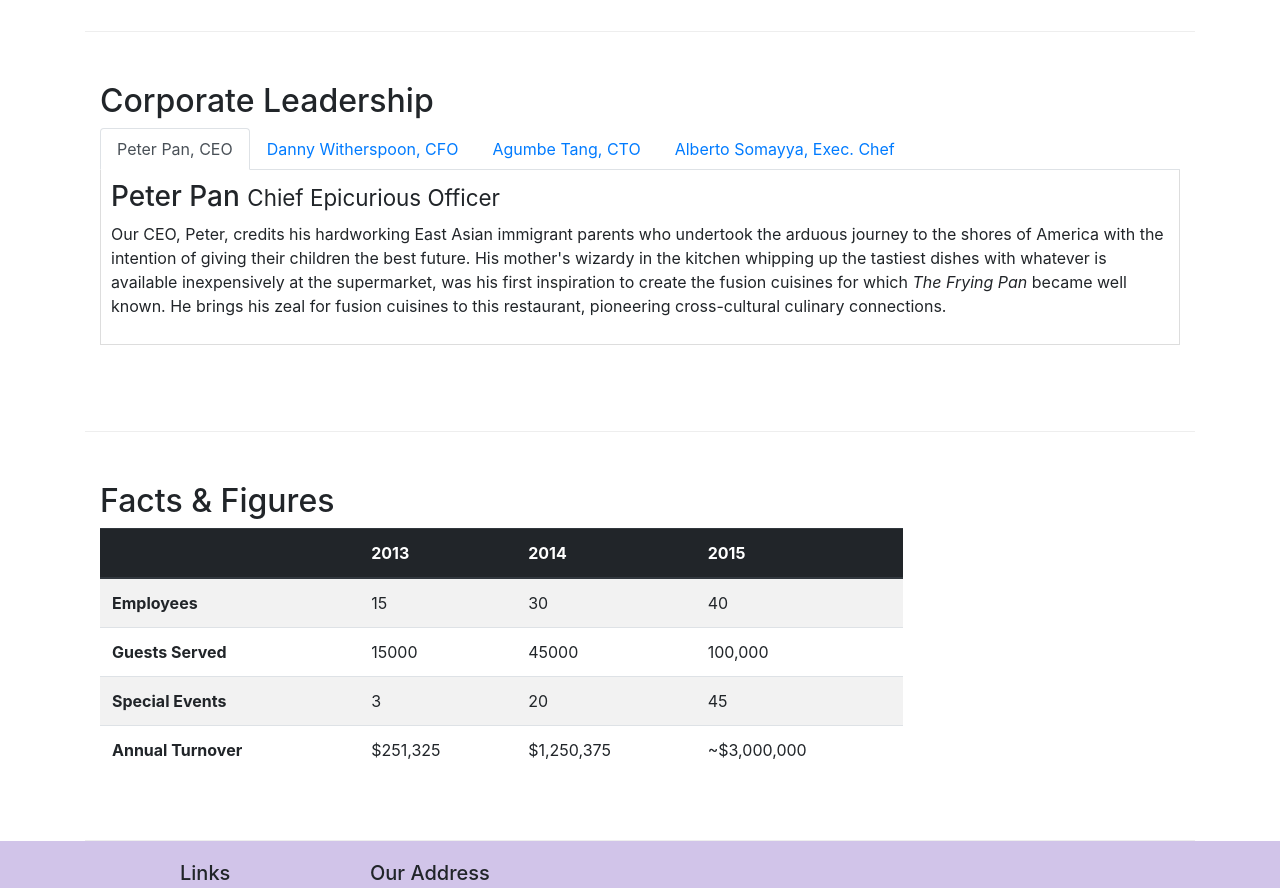
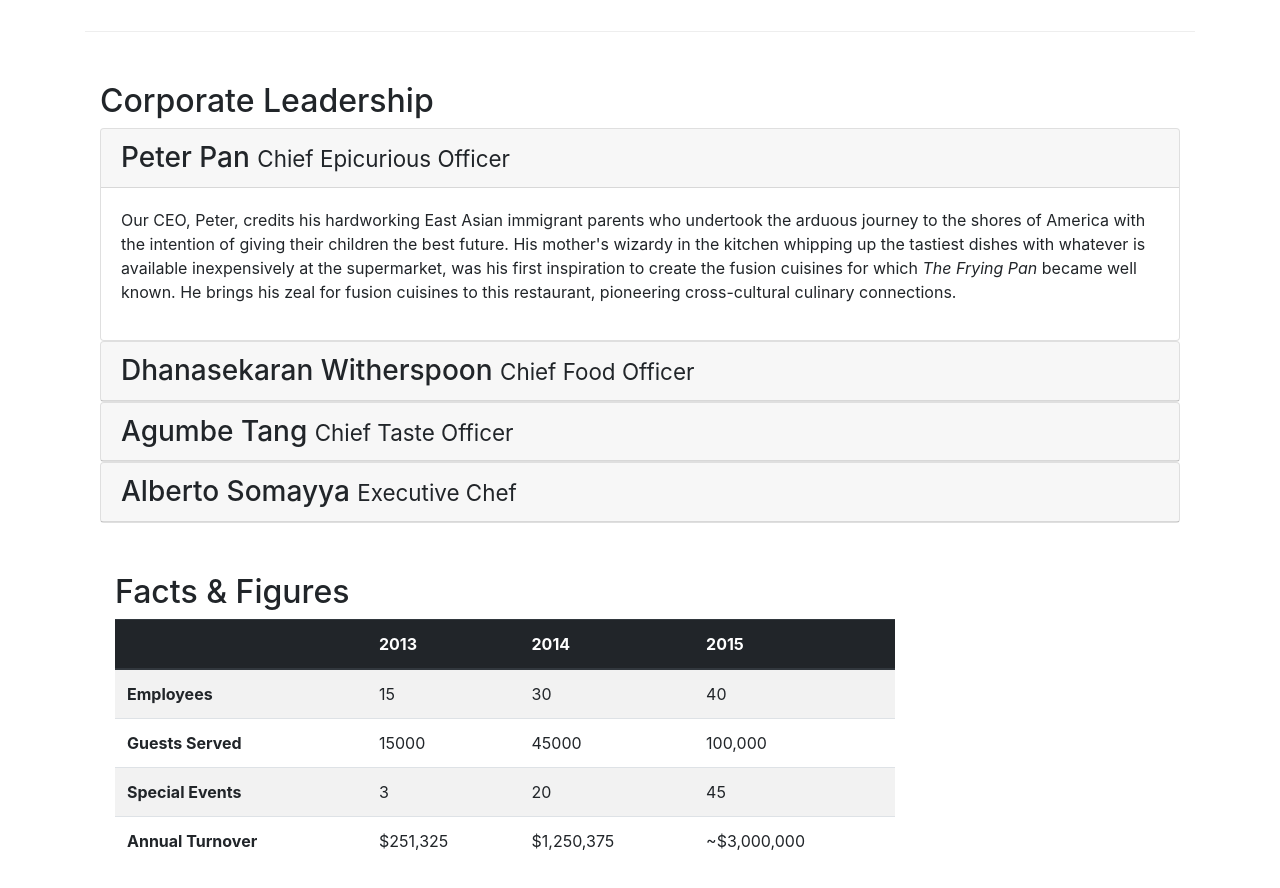
Before and after one commit to silvacreates/conFusion, a website: page aboutus.html in a window 1280 px wide. Shown: the part 940-1828 px from the top of the page. Drawn offline with nearby package versions, Linux system fonts and the light colour scheme.

Commit message:
Accordion

```diff
--- a/aboutus.html
+++ b/aboutus.html
@@ -102,35 +102,56 @@
         <div class="row row-content">
             <div class="col-12">
                 <h2>Corporate Leadership</h2>
-                <ul class="nav nav-tabs">
-                    <li class="nav-item">
-                       <a class="nav-link active" href="#peter" role="tab" data-toggle="tab">Peter Pan, CEO</a>
-                    </li>
-                    <li class="nav-item">
-                       <a class="nav-link" href="#danny" role="tab" data-toggle="tab">Danny Witherspoon, CFO</a>
-                    </li>
-                    <li class="nav-item">
-                       <a class="nav-link" href="#agumbe" role="tab" data-toggle="tab">Agumbe Tang, CTO</a>
-                    </li>
-                    <li class="nav-item">
-                       <a class="nav-link" href="#alberto" role="tab" data-toggle="tab">Alberto Somayya, Exec. Chef</a>
-                    </li>
-                </ul>
-                <div class="tab-content">
-                    <div role="tabpanel" class="tab-pane fade show active" id="peter">
-                        <h3>Peter Pan <small>Chief Epicurious Officer</small></h3>
+
+                <div id="accordion">
+                    <div class="card">
+                        <div class="card-header role="tab" id="peterhead">
+                            <h3 class="mb-0">
+                                <a data-toggle="collapse" data-target="#peter">Peter Pan <small>Chief Epicurious Officer</small>
+                                </a>
+                            </h3>
+                        </div>
+                        <div class="collapse show" id="peter" data-parent="#accordion">
+                            <div class="card-body">
                                 <p class="d-none d-sm-block">Our CEO, Peter, credits his hardworking East Asian immigrant parents who undertook the arduous journey to the shores of America with the intention of giving their children the best future. His mother's wizardy in the kitchen whipping up the tastiest dishes with whatever is available inexpensively at the supermarket, was his first inspiration to create the fusion cuisines for which <em>The Frying Pan</em> became well known. He brings his zeal for fusion cuisines to this restaurant, pioneering cross-cultural culinary connections.</p>
                             </div>
-                    <div role="tabpanel" class="tab-pane fade" id="danny">
-                        <h3>Dhanasekaran Witherspoon <small>Chief Food Officer</small></h3>
+                        </div>
+                    </div>
+                    <div class="card">
+                        <div class="card-header role="tab" id="dannyhead">
+                            <h3 class="mb-0">
+                                <a class="collapsed" data-toggle="collapse" data-target="#danny">Dhanasekaran Witherspoon <small>Chief Food Officer</small>
+                                </a>
+                            </h3>
+                        </div>
+                        <div class="collapse" id="danny" data-parent="#accordion">
+                            <div class="card-body">
                                 <p class="d-none d-sm-block">Our CFO, Danny, as he is affectionately referred to by his colleagues, comes from a long established family tradition in farming and produce. His experiences growing up on a farm in the Australian outback gave him great appreciation for varieties of food sources. As he puts it in his own words, <em>Everything that runs, wins, and everything that stays, pays!</em></p>
                             </div>
-                    <div role="tabpanel" class="tab-pane fade" id="agumbe">
-                        <h3>Agumbe Tang <small>Chief Taste Officer</small></h3>
+                        </div>
+                    </div>
+                    <div class="card">
+                        <div class="card-header role="tab" id="agumbehead">
+                            <h3 class="mb-0">
+                                <a class="collapsed" data-toggle="collapse" data-target="#agumbe">Agumbe Tang <small>Chief Taste Officer</small>
+                                </a>
+                            </h3>
+                        </div>
+                        <div class="collapse" id="agumbe" data-parent="#accordion">
+                            <div class="card-body">
                                 <p class="d-none d-sm-block">Blessed with the most discerning gustatory sense, Agumbe, our CTO, personally ensures that every dish that we serve meets his exacting tastes. Our chefs dread the tongue lashing that ensues if their dish does not meet his exacting standards. He lives by his motto, <em>You click only if you survive my lick.</em></p>
                             </div>
-                    <div role="tabpanel" class="tab-pane fade" id="alberto">
-                        <h3>Alberto Somayya <small>Executive Chef</small></h3>
+                        </div>
+                    </div>
+                    <div class="card">
+                        <div class="card-header role="tab" id="albertohead">
+                            <h3 class="mb-0">
+                                <a class="collapsed" data-toggle="collapse" data-target="#alberto">Alberto Somayya <small>Executive Chef</small>
+                                </a>
+                            </h3>
+                        </div>
+                        <div class="collapse" id="alberto" data-parent="#accordion">
+                            <div class="card-body">
                                 <p class="d-none d-sm-block">Award winning three-star Michelin chef with wide International experience having worked closely with whos-who in the culinary world, he specializes in creating mouthwatering Indo-Italian fusion experiences. He says, <em>Put together the cuisines from the two craziest cultures, and you get a winning hit! Amma Mia!</em></p>
                             </div>
                         </div>
```
Lines whose indentation alone changed are shown as unchanged.
